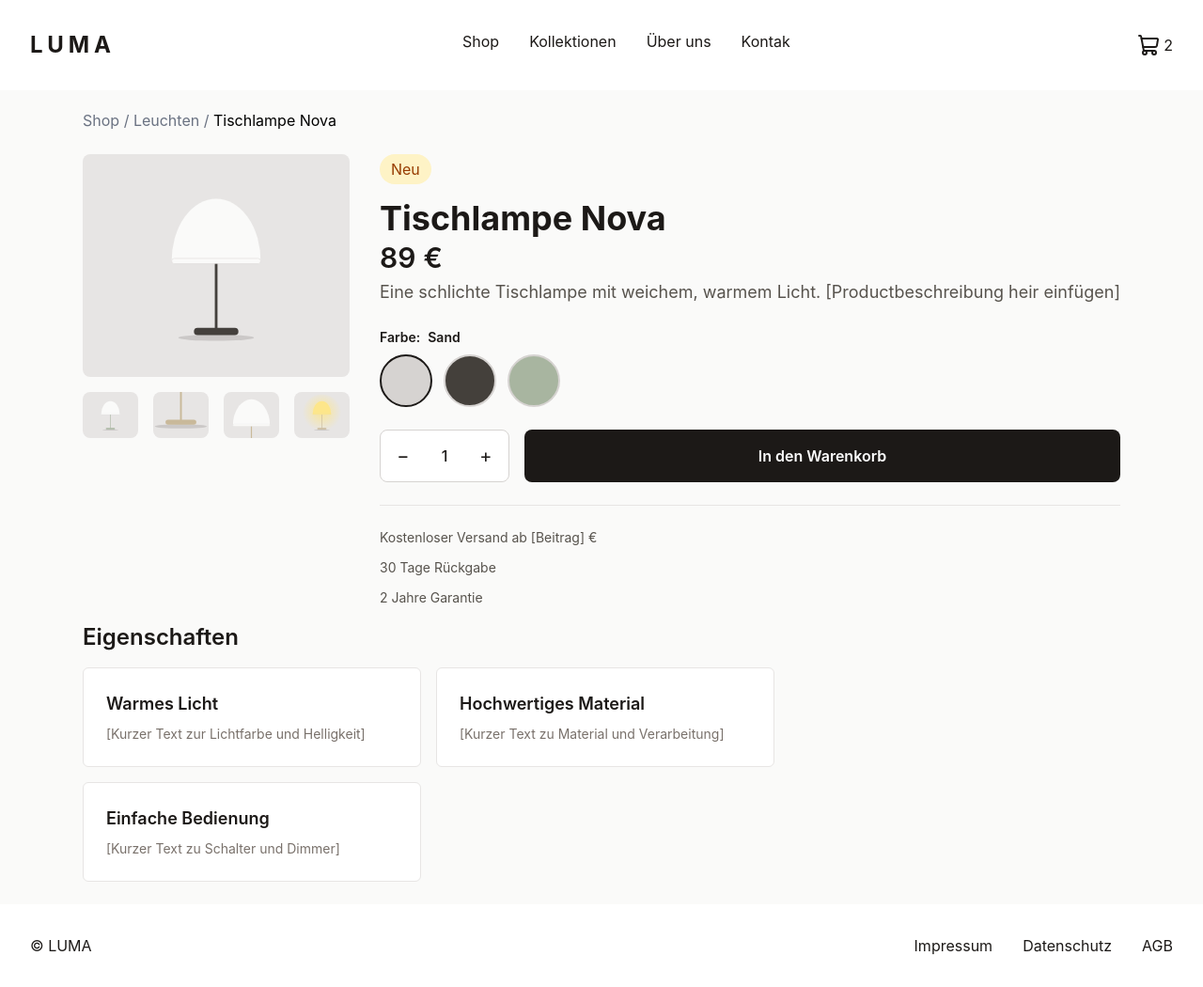
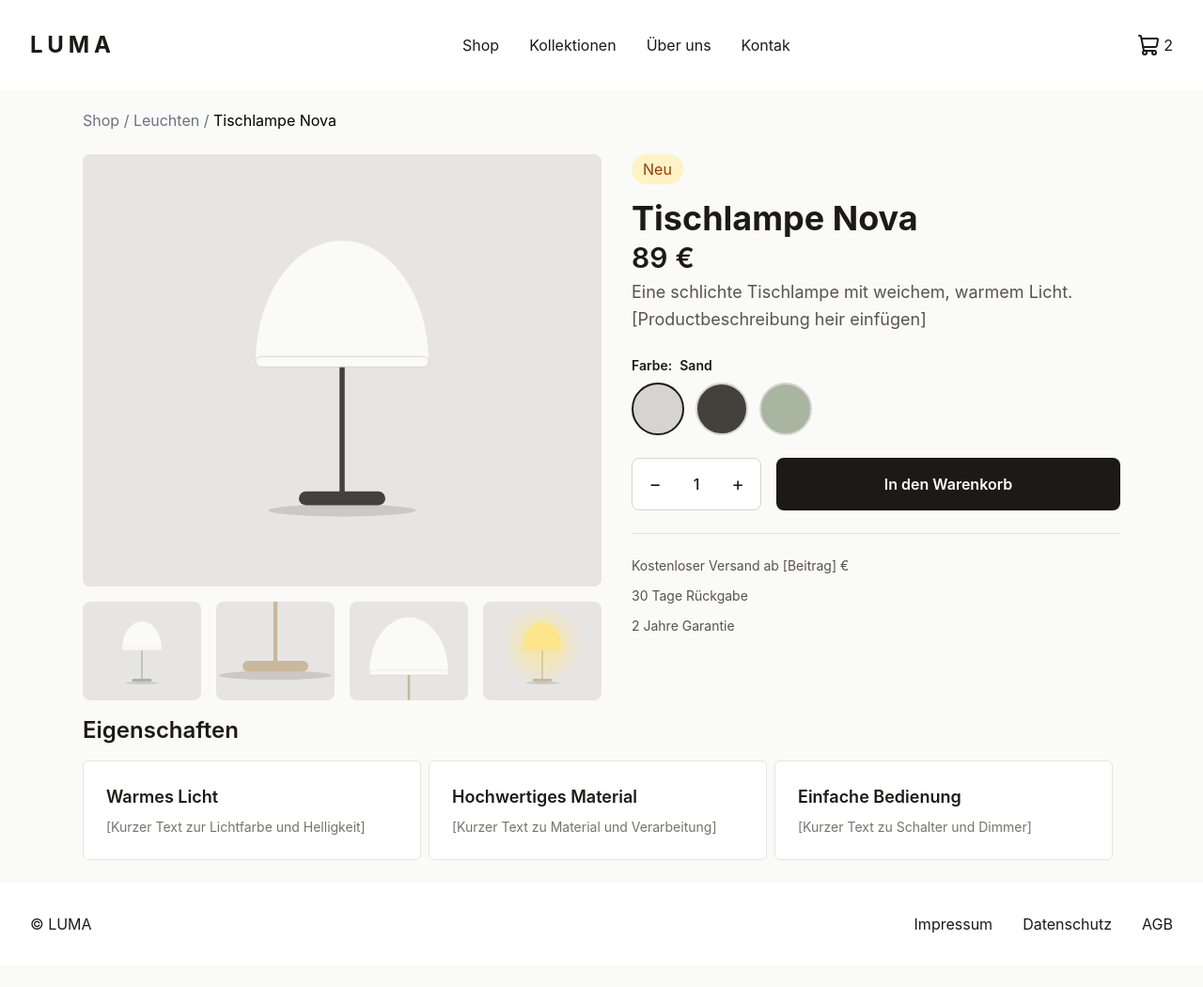
Before and after one commit to marvinobig/landingPageTWCSS, a website: page index.html in a window 1280 px wide. Shown: the whole page at 94% size. After the commit the page ends 1027 px from the top, so only its background shows below. Drawn offline with Linux system fonts and the light colour scheme.

Commit message:
Layout stylen

```diff
--- a/index.html
+++ b/index.html
@@ -15,10 +15,10 @@
   </head>
   <body class="flex min-h-screen flex-col bg-stone-50 text-stone-900 font-sans antialiased">
     <nav class="p-8 flex justify-center bg-white">
-      <section class="flex justify-between gap-4 max-w-full w-full">
+      <section class="flex flex-col sm:flex-row justify-between items-center gap-4 max-w-full w-full">
         <h1 class="text-2xl font-bold tracking-[0.2em] uppercase">Luma</h1>
 
-        <div class="flex gap-8 w-fit">
+        <div class="flex flex-col sm:flex-row items-center gap-8 w-fit">
           <a href="/" class="hover:underline">Shop</a>
           <a href="/" class="hover:underline">Kollektionen</a>
           <a href="/" class="hover:underline">Über uns</a>
@@ -62,7 +62,7 @@
           <a href="/" class="text-black hover:underline">Tischlampe Nova</a></span
         >
         <section class="flex flex-col lg:flex-row gap-8">
-          <div class="flex flex-col flex-1 gap-8 max-w-180">
+          <div class="flex flex-col flex-1 gap-8 lg:max-w-180">
             <div class="flex flex-col gap-4 w-full">
               <img
                 class="h-auto w-full object-cover rounded-lg"
@@ -93,7 +93,7 @@
               </div>
             </div>
           </div>
-          <div class="space-y-1">
+          <div class="space-y-1 max-w-130">
             <p class="bg-amber-100 text-amber-800 w-fit py-1 px-3 rounded-2xl">
               Neu
             </p>
@@ -175,7 +175,7 @@
 
       <main>
         <h2 class="my-4 text-2xl font-semibold">Eigenschaften</h2>
-        <section class="flex gap-4 flex-wrap">
+        <section class="flex gap-2 flex-wrap min-w-full">
           <article
             class="bg-white border border-stone-200 p-6 rounded-md w-full max-w-90"
           >
@@ -198,9 +198,9 @@
       </main>
     </div>
 
-    <footer class="flex flex-col md:flex-row justify-between p-8 bg-white mt-auto">
+    <footer class="flex flex-col md:flex-row items-center justify-between p-8 bg-white mt-auto">
       <p class="uppercase">&#169; luma</p>
-      <section class="flex gap-2 md:gap-8 flex-col md:flex-row">
+      <section class="flex gap-2 md:gap-8 items-center flex-col md:flex-row">
         <a href="/" class="hover:underline">Impressum</a>
         <a href="/" class="hover:underline">Datenschutz</a>
         <a href="/" class="hover:underline">AGB</a>
```
Also changed, not shown: src/output.css.
